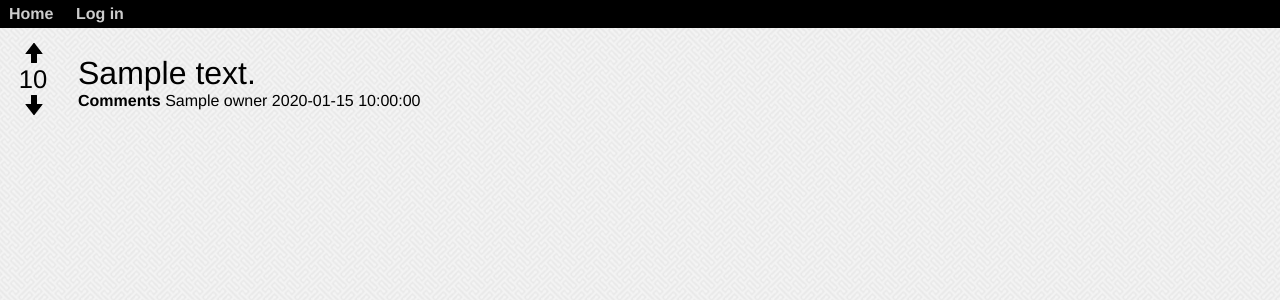
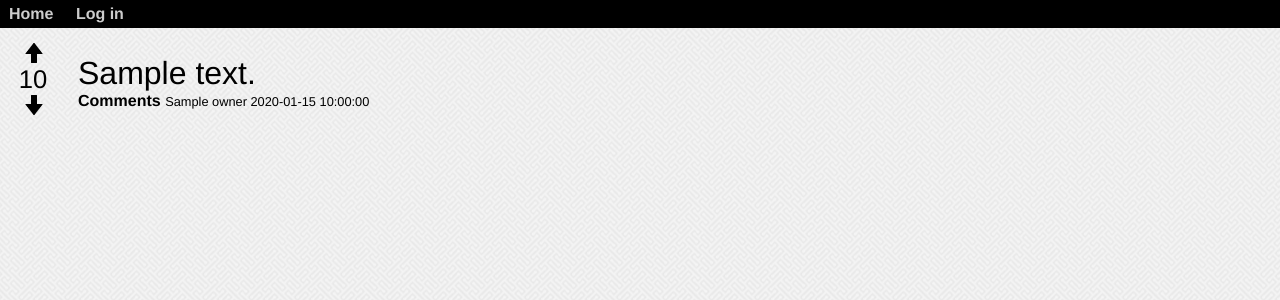
Before and after one commit to nimbus154/OratoricalDecaf, a Python web app: template Project/templates/article_list.html in a window 1280 px wide. Shown: the top 300 px of the page. Run offline with Jinja, Linux system fonts and the light colour scheme; the template is opened without the code that fills it: most values are stand-ins (such as "Sample title", 1, 10 or a date in 2020); some libraries are stand-ins or nearby versions.

Commit message:
Shrank article poster and time

```diff
--- a/Project/css/style.css
+++ b/Project/css/style.css
@@ -69,12 +69,12 @@ nav a {
 	font-size: 80%;
 }
 
-.details {
-    display: block;
+.details a {
+    font-weight: bold;
 }
 
-.details a {
-    font-weight: bold;
+.details span {
+    font-size: 80%;
 }
 
 .down {
--- a/Project/templates/article.html
+++ b/Project/templates/article.html
@@ -4,9 +4,11 @@
         <span class="article-title">
             <a href="{{article.link|e}}" target="_blank">{{article.text|e}}</a>
         </span>
-        <span class="details">
+		<div class="details">
             <a href="/comment/{{article.key().id()}}">Comments</a>
-            {{ article.owner|e }} {{ article.time_since_post()|e}}
-        </span>
+			<span>
+				{{ article.owner|e }} {{ article.time_since_post()|e}}
+			</span>
+        </div>
     </div>
 </div>
```
